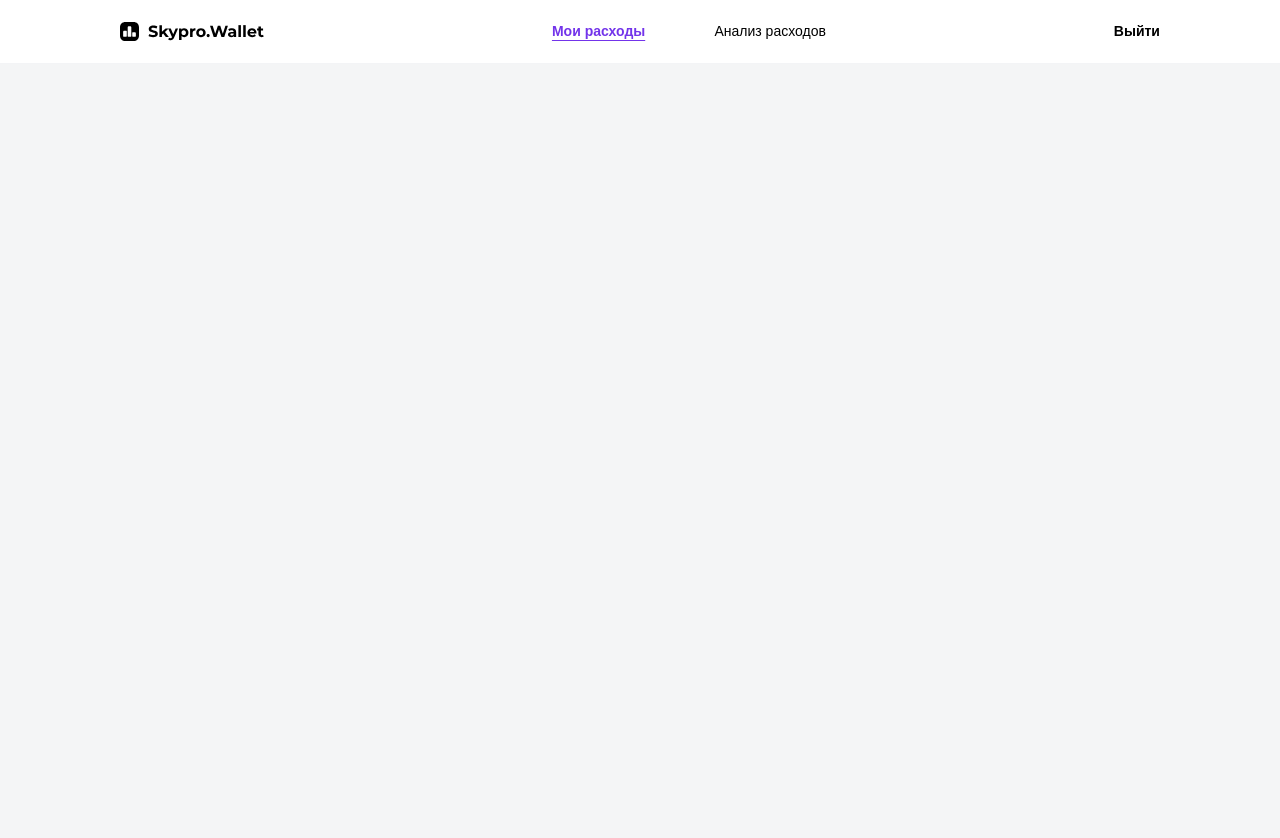
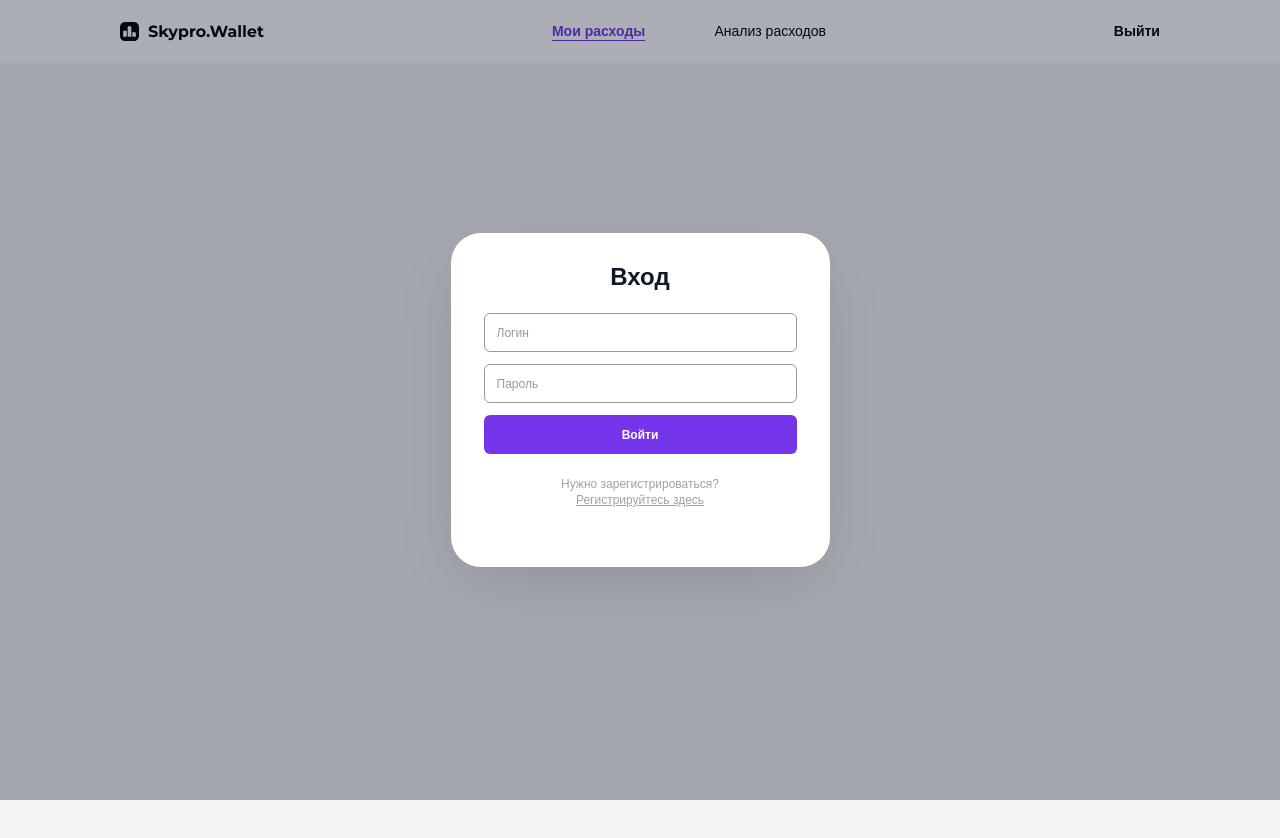
Before and after one commit to x3imal/SkyproWallet, a React (Vite) app: page / in a window 1280 px wide. Shown: the top 838 px of the page. Built offline with nearby package versions, Linux system fonts and the light colour scheme.

Commit message:
auth-modal: создали модальное окно-компонент для регистрации и авторизации

```diff
--- a/src/App.jsx
+++ b/src/App.jsx
@@ -1,10 +1,15 @@
 import './App.css';
 import {Layout} from "./pages/MainPage.jsx";
+import { AuthModal } from './components/AuthModal/AuthModal.jsx';
 
 function App() {
   return (
     <>
       <Layout />
+      <AuthModal
+      modal="login"
+      onClose={() => {}}
+      />
     </>
   );
 }
--- /dev/null
+++ b/src/components/AuthModal/AuthModal.jsx
@@ -0,0 +1,155 @@
+import React from "react";
+import styled from "styled-components";
+import { Input } from "../ui/Input/Input.jsx";
+import { Button } from "../ui/Button/Button.jsx";
+
+const Overlay = styled.div`
+    position: fixed;
+    inset: 0;
+    width: 100vw;
+    height: 100vh;
+    background: rgba(15, 23, 42, 0.35);
+    display: flex;
+    justify-content: center;
+    align-items: center;
+    z-index: 999;
+`;
+
+const Card = styled.div`
+    width: 379px;
+    height: 334px;
+    border-radius: 30px;
+    background: #ffffff;
+    box-shadow: 0px 20px 67px -12px #00000021;
+
+    padding: 32px;
+    display: flex;
+    flex-direction: column;
+    gap: 24px;
+    align-items: center;
+`;
+
+const Title = styled.h2`
+    font-family: "Montserrat", sans-serif;
+    font-weight: 700;
+    font-size: 24px;
+    line-height: 100%;
+    text-align: center;
+    color: #111827;
+`;
+
+const Form = styled.form`
+    width: 100%;
+    display: flex;
+    flex-direction: column;
+    gap: 12px;
+    align-items: center;
+`;
+
+const Footer = styled.div`
+    width: 100%;
+    display: flex;
+    flex-direction: column;
+    gap: 4px;
+    align-items: center;
+`;
+
+const HelperText = styled.p`
+    font-family: "Montserrat", sans-serif;
+    font-weight: 400;
+    font-size: 12px;
+    line-height: 100%;
+    text-align: center;
+    color: #9ca3af;
+`;
+
+const LinkText = styled.button`
+    border: none;
+    background: transparent;
+    cursor: pointer;
+
+    font-family: "Montserrat", sans-serif;
+    font-weight: 400;
+    font-size: 12px;
+    line-height: 100%;
+    text-align: center;
+    text-decoration: underline;
+    color: #9ca3af;
+
+    &:hover {
+        opacity: 0.8;
+    }
+`;
+
+export const AuthModal = ({ mode = "login", onClose, onModeChange }) => {
+  const isLogin = mode === "login";
+
+  const handleSubmit = (e) => {
+    e.preventDefault();
+  };
+
+  const toggleMode = () => {
+    if (onModeChange) {
+      onModeChange(isLogin ? "register" : "login");
+    }
+  };
+
+  return (
+    <Overlay onClick={onClose}>
+      <Card onClick={(e) => e.stopPropagation()}>
+        <Title>{isLogin ? "Вход" : "Регистрация"}</Title>
+
+        <Form onSubmit={handleSubmit}>
+          {!isLogin && (
+            <Input type="text" name="name" placeholder="Имя" autoComplete="name" />
+          )}
+
+          <Input
+            type="text"
+            name="login"
+            placeholder="Логин"
+            autoComplete="username"
+          />
+
+          {!isLogin && (
+            <Input
+              type="email"
+              name="email"
+              placeholder="Email"
+              autoComplete="email"
+            />
+          )}
+
+          <Input
+            type="password"
+            name="password"
+            placeholder="Пароль"
+            autoComplete={isLogin ? "current-password" : "new-password"}
+          />
+
+          {!isLogin && (
+            <Input
+              type="password"
+              name="passwordConfirm"
+              placeholder="Повторите пароль"
+              autoComplete="new-password"
+            />
+          )}
+
+          <Button type="submit">
+            {isLogin ? "Войти" : "Зарегистрироваться"}
+          </Button>
+        </Form>
+
+        <Footer>
+          <HelperText>
+            {isLogin ? "Нужно зарегистрироваться?" : "Уже есть аккаунт?"}
+          </HelperText>
+          <LinkText type="button" onClick={toggleMode}>
+            {isLogin ? "Регистрируйтесь здесь" : "Войти"}
+          </LinkText>
+        </Footer>
+      </Card>
+    </Overlay>
+  );
+};
--- a/src/components/ui/Input/Input.jsx
+++ b/src/components/ui/Input/Input.jsx
@@ -23,7 +23,7 @@ export const Input = styled.input`
     font-size: 12px;
     line-height: 100%;
     letter-spacing: 0px;
-    text-align: center;
+    text-align: start;
     color: #999999;
   }
 
```
